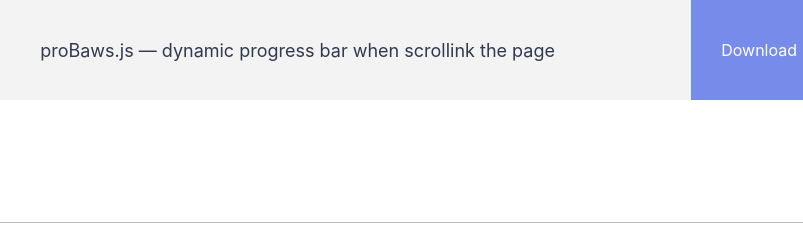
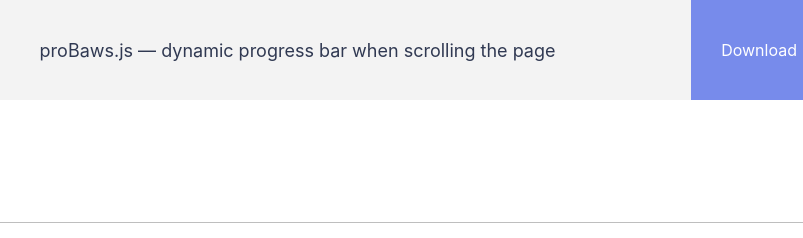
Before and after one commit to ivannikovaleksej10/proBaws.js, a plain HTML site: page docs/index.html in a window 1280 px wide. Shown: the top 238 px of the page, 368-1171 px from the left. Drawn offline with Linux system fonts and the light colour scheme.

Commit message:
Update index.html

```diff
--- a/docs/index.html
+++ b/docs/index.html
@@ -21,7 +21,7 @@
   <div class="container">
     <div class="header__inner">
       <h1 class="header__logo">proBaws.js</h1>
-      <h2 class="header__text">proBaws.js — dynamic progress bar when scrollink the page</h2>
+      <h2 class="header__text">proBaws.js — dynamic progress bar when scrolling the page</h2>
       <a href="https://github.com/moblamobla/proBaws.js/files/7833570/probaws.js.zip" class="btn btn--download">Download</a>
     </div>
   </div>
```
